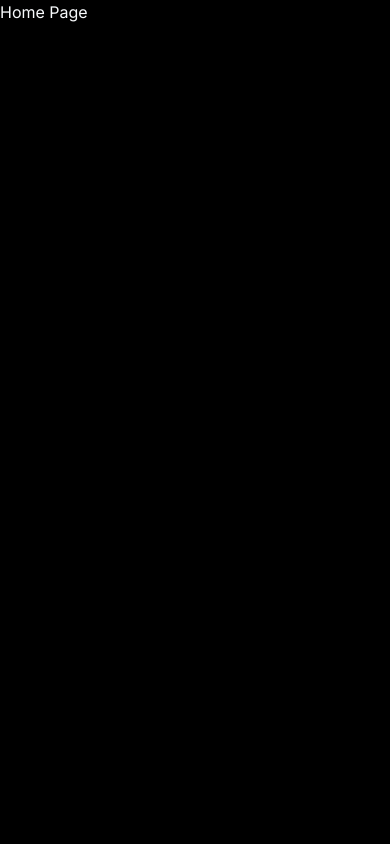
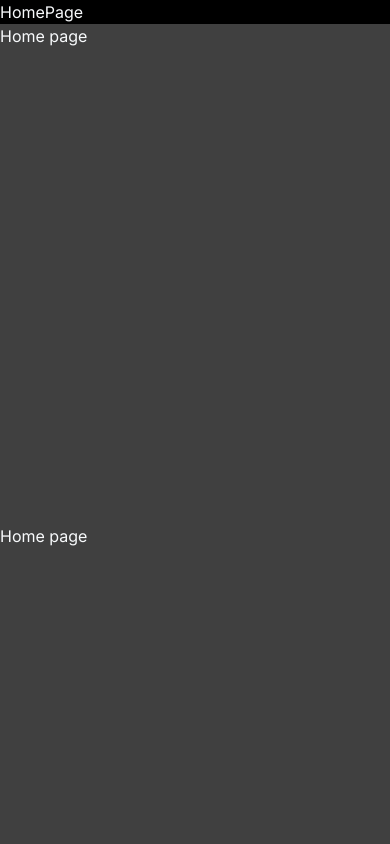
Before and after one commit to mil2ne/yt-music-clone-next-old, a Next.js app: page / in a window 390 px wide. Shown: the top 844 px of the page. Built offline with nearby package versions, Linux system fonts and the light colour scheme.

Commit message:
#21 - Header - 반응형 - 3

```diff
--- a/app/(site)/page.tsx
+++ b/app/(site)/page.tsx
@@ -1,17 +1,16 @@
-import { sleep } from "@/lib/utils";
 import React from "react";
 
 const page = async () => {
-  // await sleep(2000);
-  // throw new Error("my error");
-
-  // console.log("before Homepage sleep ...");
-
-  // await sleep(4000);
-
-  // console.log("after Homepage sleep ...");
-
-  return <div className="min-h-[600px]">Home Page</div>;
+  return (
+    <div className="min-h-[600px]">
+      {" "}
+      HomePage
+      <div className="h-[500px] bg-neutral-700">Home page</div>
+      <div className="h-[500px] bg-neutral-700">Home page</div>
+      <div className="h-[500px] bg-neutral-700">Home page</div>
+      <div className="h-[500px] bg-neutral-700">Home page</div>
+    </div>
+  );
 };
 
 export default page;
--- a/components/Header.jsx
+++ b/components/Header.jsx
@@ -1,7 +1,7 @@
 "use client";
 
 import Image from "next/image";
-import React, { useState } from "react";
+import React, { useEffect, useRef, useState } from "react";
 import UserIcon from "@/components/UserIcon";
 import PagePadding from "@/components/PagePadding";
 import { FaChromecast } from "react-icons/fa";
@@ -18,6 +18,7 @@ import {
   DrawerTitle,
   DrawerTrigger,
 } from "@/components/ui/drawer";
+import { cn } from "@/lib/utils";
 
 const HeaderDrawer = ({ children }) => {
   const [isOpen, setIsOpen] = useState(false);
@@ -40,8 +41,23 @@ const HeaderDrawer = ({ children }) => {
 };
 
 const Header = ({ children }) => {
+  const [isScrolled, setIsScrolled] = useState(false);
+  const headRef = useRef();
+
+  useEffect(() => {
+    const handleScroll = () => {
+      const scrollValue = headRef?.current?.scrollTop;
+      setIsScrolled(scrollValue !== 0);
+    };
+
+    headRef?.current?.addEventListener("scroll", handleScroll);
+    return () => {
+      headRef?.current?.removeEventListener("scroll", handleScroll);
+    };
+  }, []);
+
   return (
-    <header className=" relative overflow-y-auto w-full h-full">
+    <header ref={headRef} className=" relative overflow-y-auto w-full h-full">
       {/* bgSection */}
       <section className=" absolute top-0 w-full">
         <div className=" relative h-[400px] w-full">
@@ -57,10 +73,12 @@ const Header = ({ children }) => {
       </section>
 
       {/* searchSection */}
-      <section className=" sticky">
+      <section
+        className={cn(" sticky top-0 left-0 z-10", isScrolled && "bg-black")}
+      >
         <PagePadding>
           <div className=" h-[64px] flex flex-row justify-between items-center">
-            <article className="h-[42px] min-w-[480px] hidden lg:flex flex-row items-center bg-[rgba(0,0,0,0.14)] rounded-2xl px-[16px] gap-[16px]">
+            <article className="h-[42px] min-w-[480px] hidden lg:flex flex-row items-center bg-[rgba(0,0,0,0.14)] rounded-2xl px-[16px] gap-[16px] border border-neutral-500 ">
               <div>
                 <FiSearch size={24} />
               </div>
```
